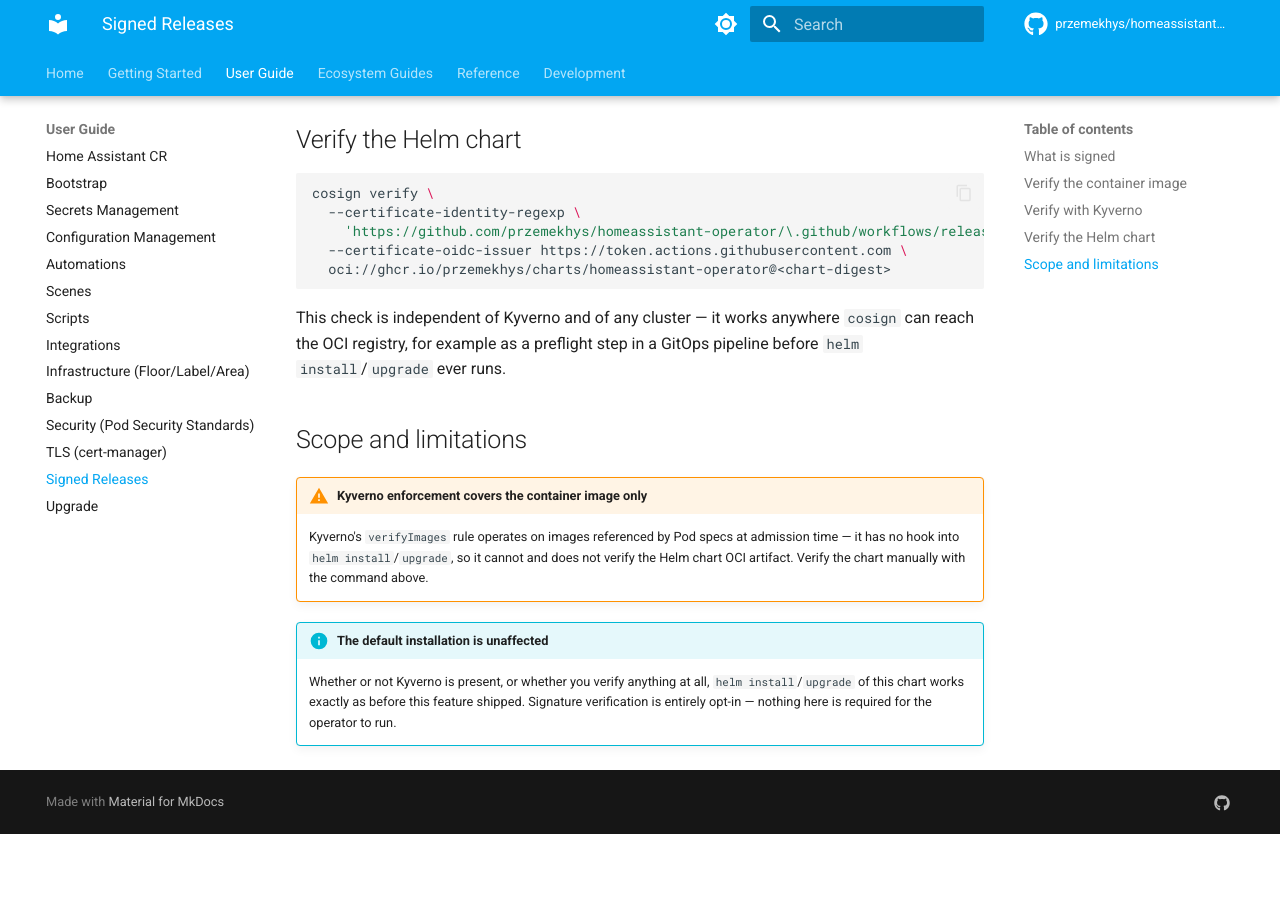
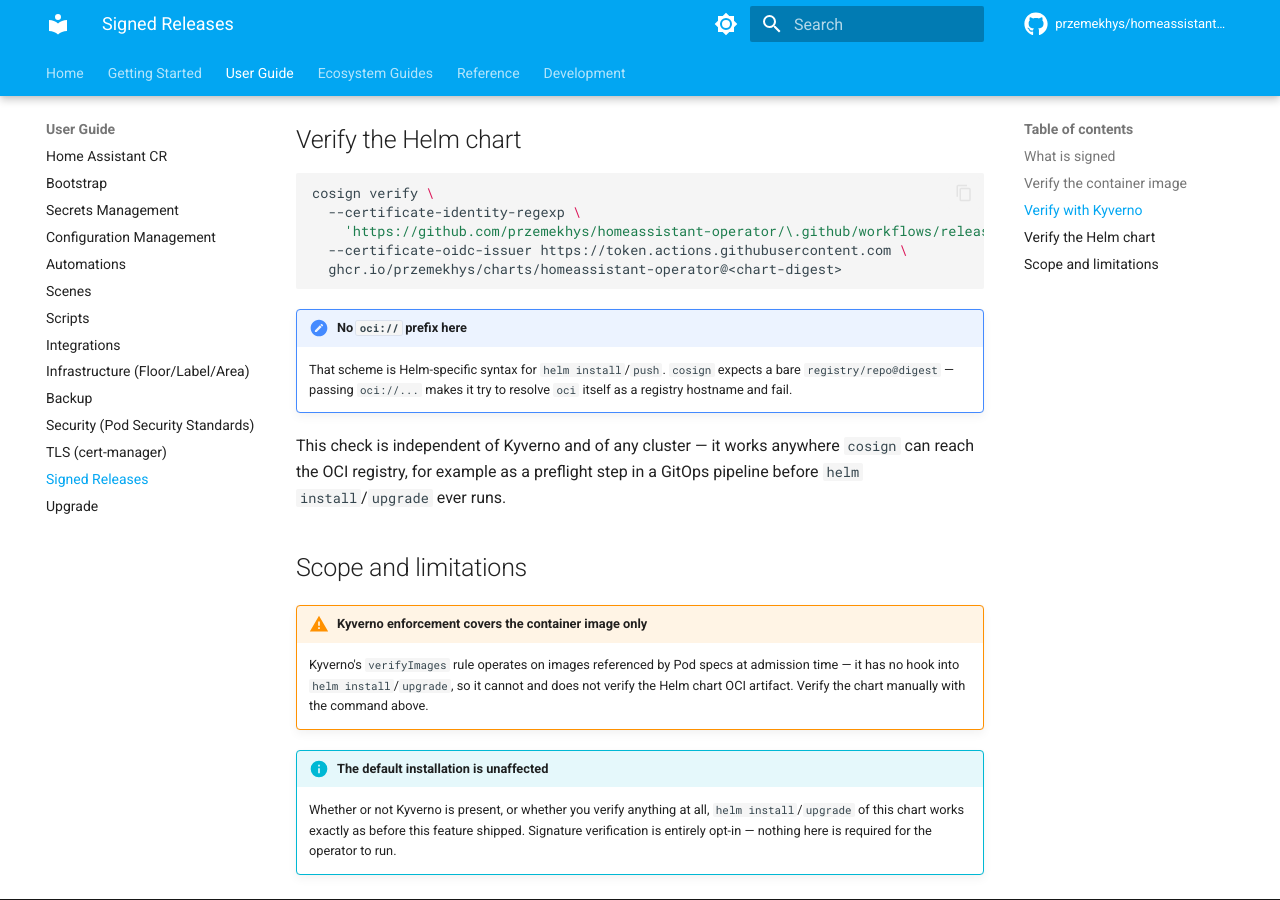
Before and after one commit to agdphd/homeassistant-operator, an MkDocs documentation site: the page built from docs/user-guide/signed-releases.md, in a window 1280 px wide and 900 px high, scrolled down 3030 px. Built offline with MkDocs 1.6.1 and Material for MkDocs 9.7.7, drawn with Linux system fonts in a browser that asks for light colours; comment, search, counter and statistics services are not loaded; before the commit the page ends 3864 px from its top, so only the background shows below that.

Commit message:
fix(ci): strip oci:// scheme before passing chart ref to cosign

````diff
--- a/docs/user-guide/signed-releases.md
+++ b/docs/user-guide/signed-releases.md
@@ -139,8 +139,13 @@ cosign verify \
   --certificate-identity-regexp \
     'https://github.com/przemekhys/homeassistant-operator/\.github/workflows/release\.yml@refs/tags/.*' \
   --certificate-oidc-issuer https://token.actions.githubusercontent.com \
-  oci://ghcr.io/przemekhys/charts/homeassistant-operator@<chart-digest>
+  ghcr.io/przemekhys/charts/homeassistant-operator@<chart-digest>
 ```
+
+!!! note "No `oci://` prefix here"
+    That scheme is Helm-specific syntax for `helm install`/`push`. `cosign`
+    expects a bare `registry/repo@digest` — passing `oci://...` makes it try to
+    resolve `oci` itself as a registry hostname and fail.
 
 This check is independent of Kyverno and of any cluster — it works anywhere
 `cosign` can reach the OCI registry, for example as a preflight step in a GitOps
````
Also changed, not shown: 2 other files.
